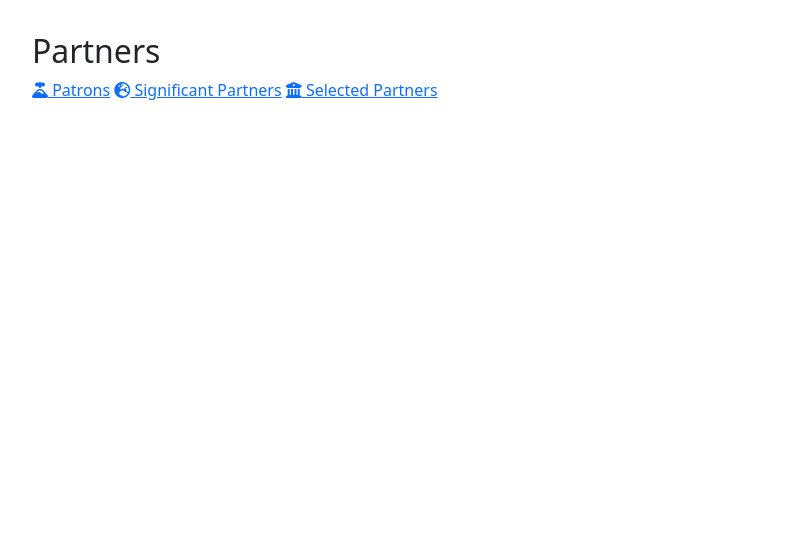
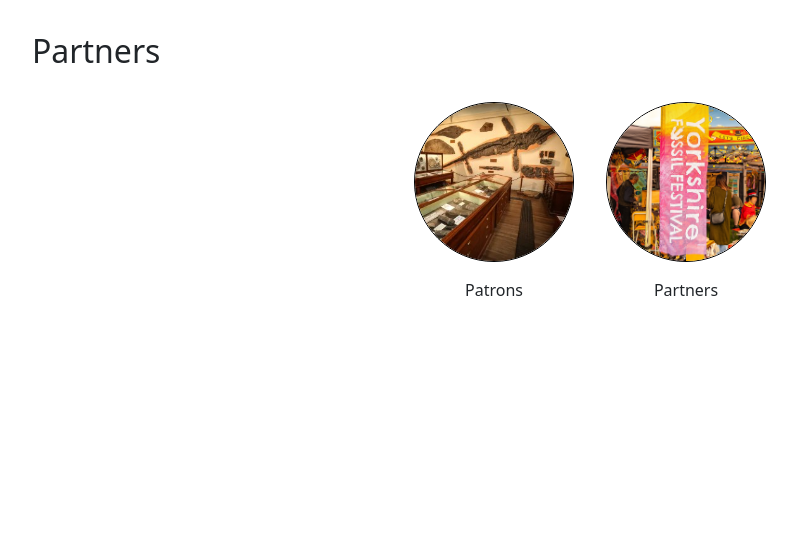
Before and after one commit to HollyT85/ESO2, a Django app: page /partners/ in a window 1280 px wide. Shown: the part 114-656 px from the top of the page, without its empty margins (50-847 px from the left). Run offline with Django 5.2, Linux system fonts and the light colour scheme; some libraries are stand-ins or nearby versions.

Commit message:
layout of partners

```diff
--- a/partners/templates/partners/partners.html
+++ b/partners/templates/partners/partners.html
@@ -5,9 +5,19 @@
 <div class="container">
     <h2>Partners</h2>
 
+    <section>
+    <a class="sub" href="{% url 'partners:patrons' %}">
+        <img class="circlephoto" src="{% static 'media/images/general/whitbymuseum.jpg'%}" alt="Whitby Museum">
+        Patrons
+    </a>
 
-       <a href="{% url 'partners:patrons' %}"><i class="fa-solid fa-volcano"></i> Patrons</a>
-       <a href="{% url 'partners:significantpartners' %}"><i class="fa-solid fa-earth-europe"></i> Significant Partners</a>
-        <a href="{% url 'partners:selectedpartners' %}"><i class="fa-solid fa-building-columns"></i> Selected Partners</a>
+    <a class="sub" href="{% url 'partners:significantpartners' %}">
+        <img class="circlephoto" src="{% static 'media/images/general/banner.jpg'%}" alt="Children enjoying rock activities">
+        Partners
+    </a>
+</section>
+
+
+
 </div>
 {% endblock %}
```
Also changed, not shown: mission/templates/mission/plan.html (+6 -4 lines), partners/templates/partners/selectedpartners.html (+1 -23 lines), partners/templates/partners/significantpartners.html (+25 -0 lines).
